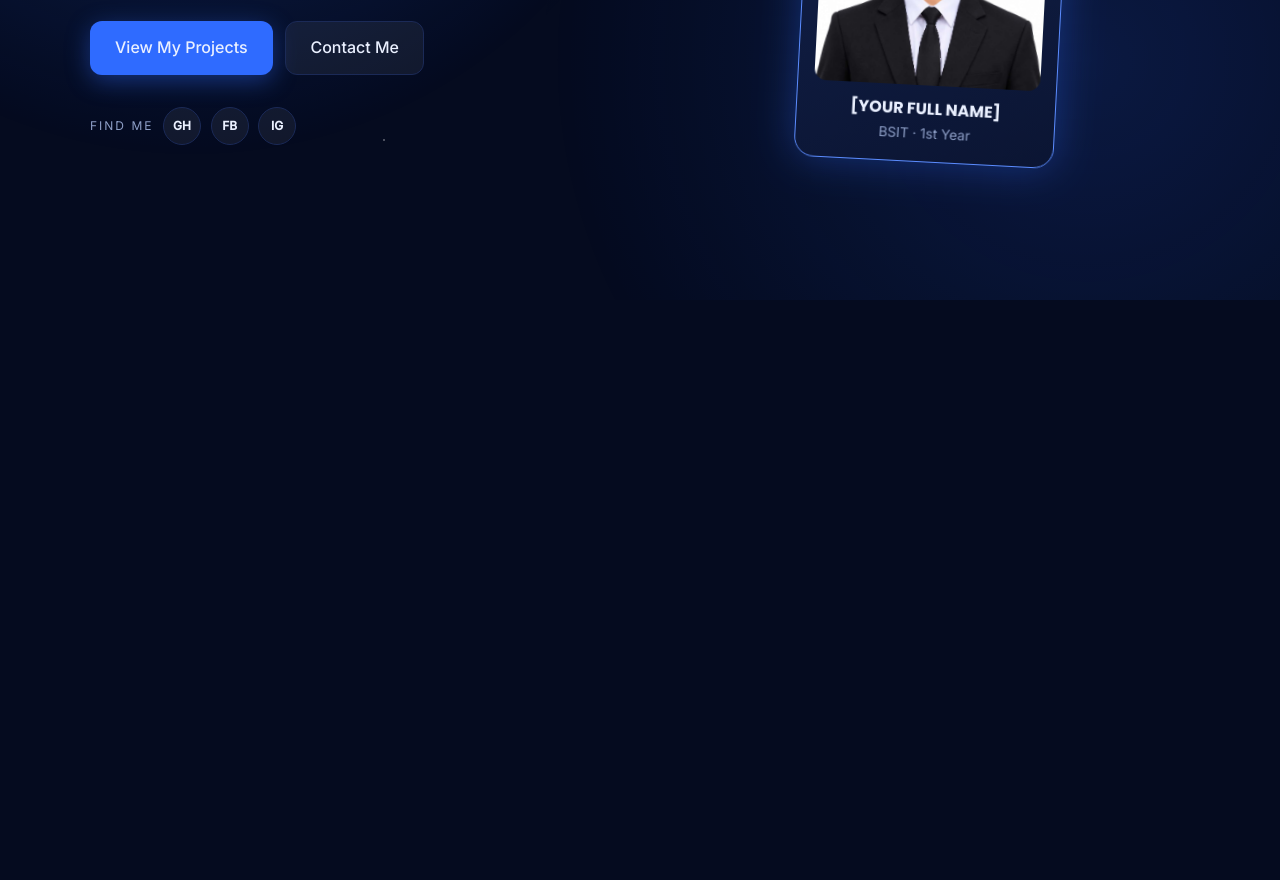
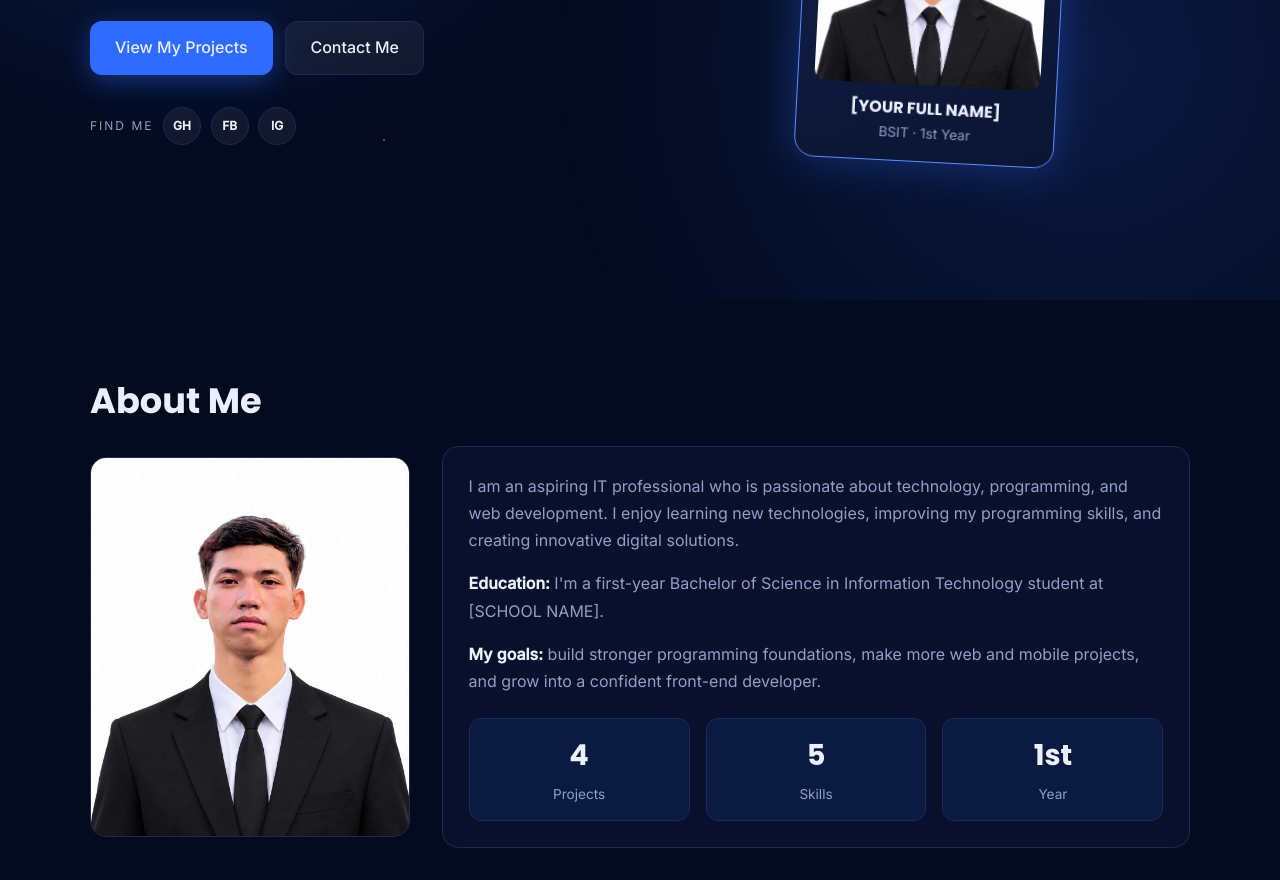
Before and after one commit to gie-dev/gellecanao-project-1, a plain HTML site: page index.html in a window 1280 px wide. Shown: the part 500-1380 px from the top of the page. Before the commit the page ends 800 px from the top, so only its background shows below. Drawn offline with Linux system fonts and the light colour scheme.

Commit message:
Add About Me section and glass cards

```diff
--- a/index.html
+++ b/index.html
@@ -62,6 +62,34 @@
         </div>
       </div>
     </section>
+
+        <!-- ========== B. ABOUT ME ========== -->
+    <section id="about" class="container">
+      <h2>About Me</h2>
+      <div class="about-grid">
+        <img class="about-photo" src="assets/profile.jpg" alt="Photo of [YOUR FULL NAME]" width="320" height="380">
+        <div class="glass">
+          <p>
+            I am an aspiring IT professional who is passionate about technology, programming,
+            and web development. I enjoy learning new technologies, improving my programming
+            skills, and creating innovative digital solutions.
+          </p>
+          <p>
+            <strong>Education:</strong> I'm a first-year Bachelor of Science in Information
+            Technology student at [SCHOOL NAME].
+          </p>
+          <p>
+            <strong>My goals:</strong> build stronger programming foundations, make more
+            web and mobile projects, and grow into a confident front-end developer.
+          </p>
+          <div class="stats">
+            <div><b>4</b><span>Projects</span></div>
+            <div><b>5</b><span>Skills</span></div>
+            <div><b>1st</b><span>Year</span></div>
+          </div>
+        </div>
+      </div>
+    </section>
   </main>
 
 </body>
--- a/styles/style.css
+++ b/styles/style.css
@@ -119,3 +119,25 @@ h2 { font-size: 2.2rem; margin-bottom: 1.5rem; }
 .badge-name { font-family: var(--font-head); font-weight: 700; }
 .badge-sub { color: var(--muted); font-size: .85rem; }
 @keyframes swing { 0%, 100% { transform: rotate(3deg); } 50% { transform: rotate(-3deg); } }
+/* ---------- 5. SHARED (glass cards, grids) ---------- */
+.glass {
+  background: rgba(11,21,51,.65);
+  backdrop-filter: blur(10px);
+  border: 1px solid var(--border);
+  border-radius: var(--radius);
+  padding: 1.6rem;
+}
+.card { background: var(--card); border: 1px solid var(--border); border-radius: var(--radius); transition: transform .3s, border-color .3s, box-shadow .3s; }
+.card:hover { transform: translateY(-6px); border-color: var(--accent); box-shadow: 0 12px 30px rgba(47,107,255,.2); }
+.grid { display: grid; grid-template-columns: repeat(auto-fit, minmax(250px, 1fr)); gap: 1.2rem; }
+.section-note { color: var(--muted); margin: -1rem 0 1.5rem; }
+
+/* ---------- 6. ABOUT ---------- */
+.about-grid { display: grid; grid-template-columns: 320px 1fr; gap: 2rem; align-items: center; }
+.about-photo { width: 100%; height: 380px; object-fit: cover; border-radius: var(--radius); border: 1px solid var(--border); }
+.about-grid p { margin-bottom: 1rem; color: var(--muted); }
+.about-grid strong { color: var(--text); }
+.stats { display: grid; grid-template-columns: repeat(3, 1fr); gap: 1rem; margin-top: 1.4rem; }
+.stats div { background: rgba(47,107,255,.1); border: 1px solid var(--border); border-radius: 12px; padding: .8rem; text-align: center; }
+.stats b { display: block; font-family: var(--font-head); font-size: 1.8rem; }
+.stats span { color: var(--muted); font-size: .85rem; }
```
